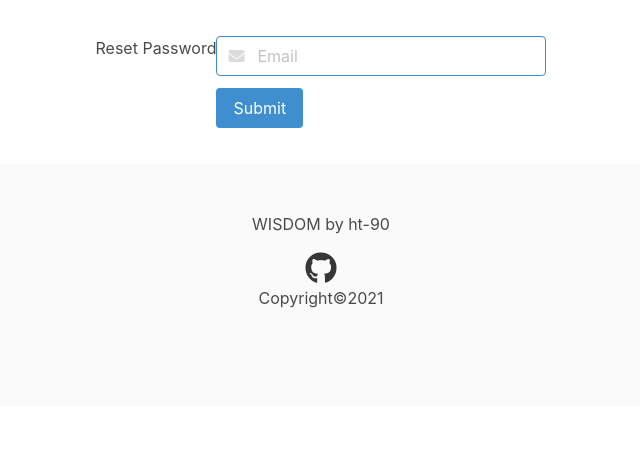
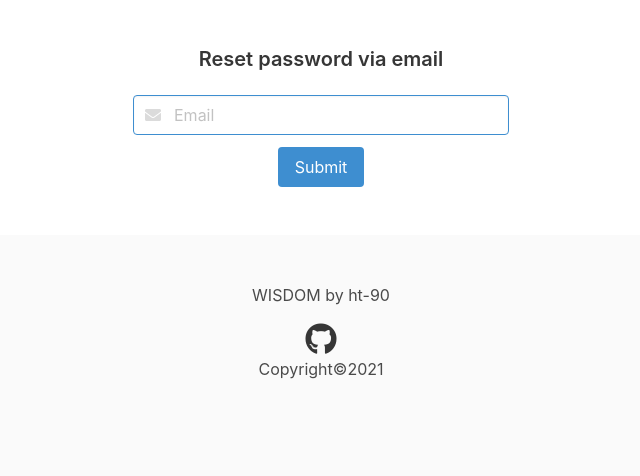
Before and after one commit to ht-90/wisdom, a Django app: page /password_reset/ in a window 1280 px wide. Shown: the part 52-528 px from the top of the page, without its empty margins (319-959 px from the left). Run offline with Django 3.2, Linux system fonts and the light colour scheme; some libraries are stand-ins or nearby versions.

Commit message:
updated layouts for login signup and reset pass pages

```diff
--- a/registration/templates/registration/login.html
+++ b/registration/templates/registration/login.html
@@ -1,6 +1,7 @@
 {% extends 'base.html' %}
 {% block main %}
-<div class="column has-text-centered is-half" style="max-width: 400px;">
-{% include 'registration/_form.html' with submit_label="Log in" %}
+<div class="column has-text-centered is-half" style="max-width: 400px">
+  <p class="title is-5">Welcome to WISDOM Log In page!</p>
+  {% include 'registration/_form.html' with submit_label="Log in" %}
 </div>
 {% endblock %}
--- a/registration/templates/registration/password_reset_form.html
+++ b/registration/templates/registration/password_reset_form.html
@@ -1,5 +1,7 @@
 {% extends "base.html" %}
 {% block main %}
-<h2>Reset Password</h2>
-{% include "registration/_form.html" with submit_label="Submit" %}
+<div class="column has-text-centered is-half" style="max-width: 400px;">
+  <p class="title is-5">Reset password via email</p>
+  {% include "registration/_form.html" with submit_label="Submit" %}
+</div>
 {% endblock %}
--- a/registration/templates/registration/signup.html
+++ b/registration/templates/registration/signup.html
@@ -1,6 +1,7 @@
 {% extends 'base.html' %}
 {% block main %}
 <div class="column has-text-centered is-half" style="max-width: 400px;">
-{% include 'registration/_form.html' with submit_label="Sign Up" %}
+  <p class="title is-5">Welcome to WISDOM Sign Up page!</p>
+  {% include 'registration/_form.html' with submit_label="Sign Up" %}
 </div>
 {% endblock %}
```
